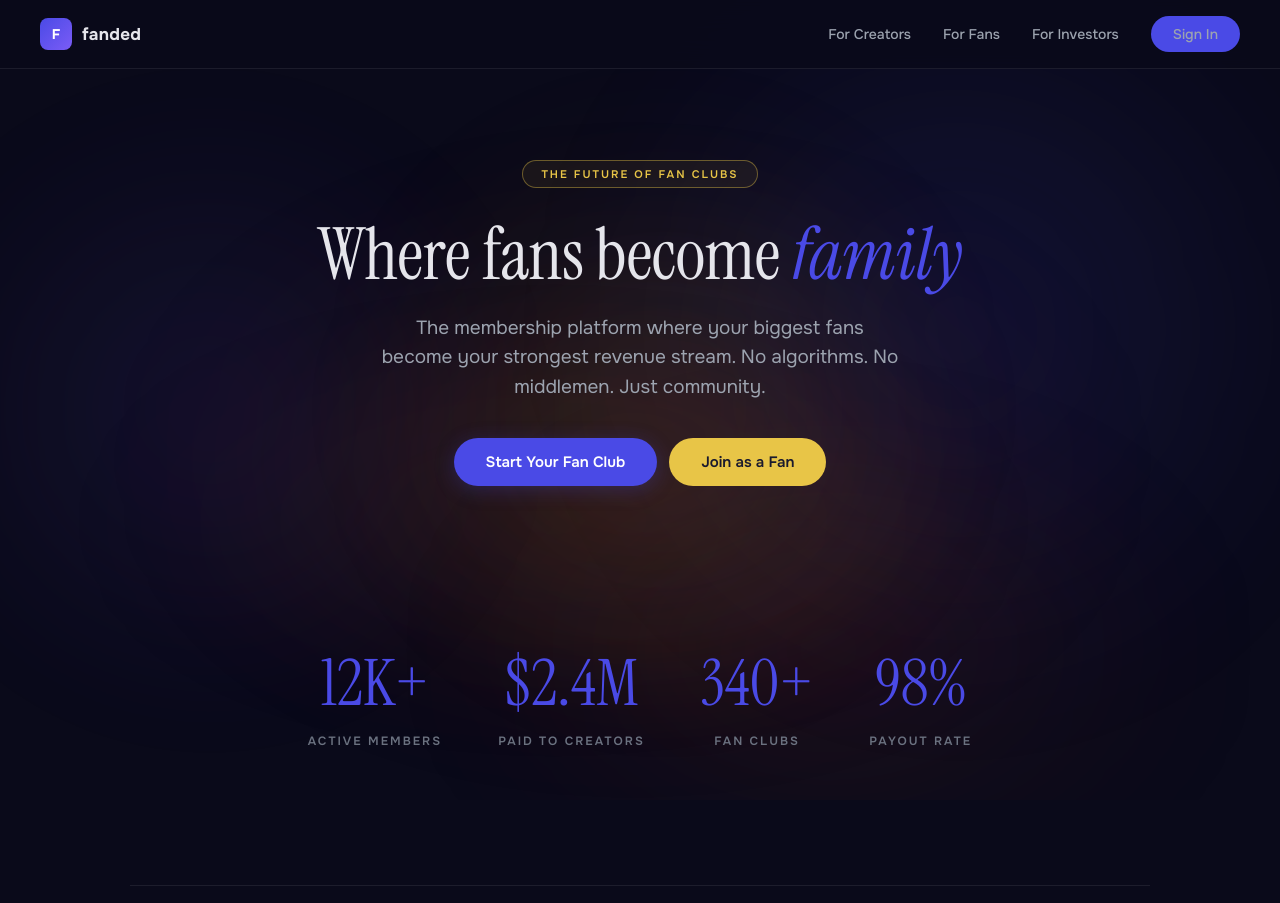
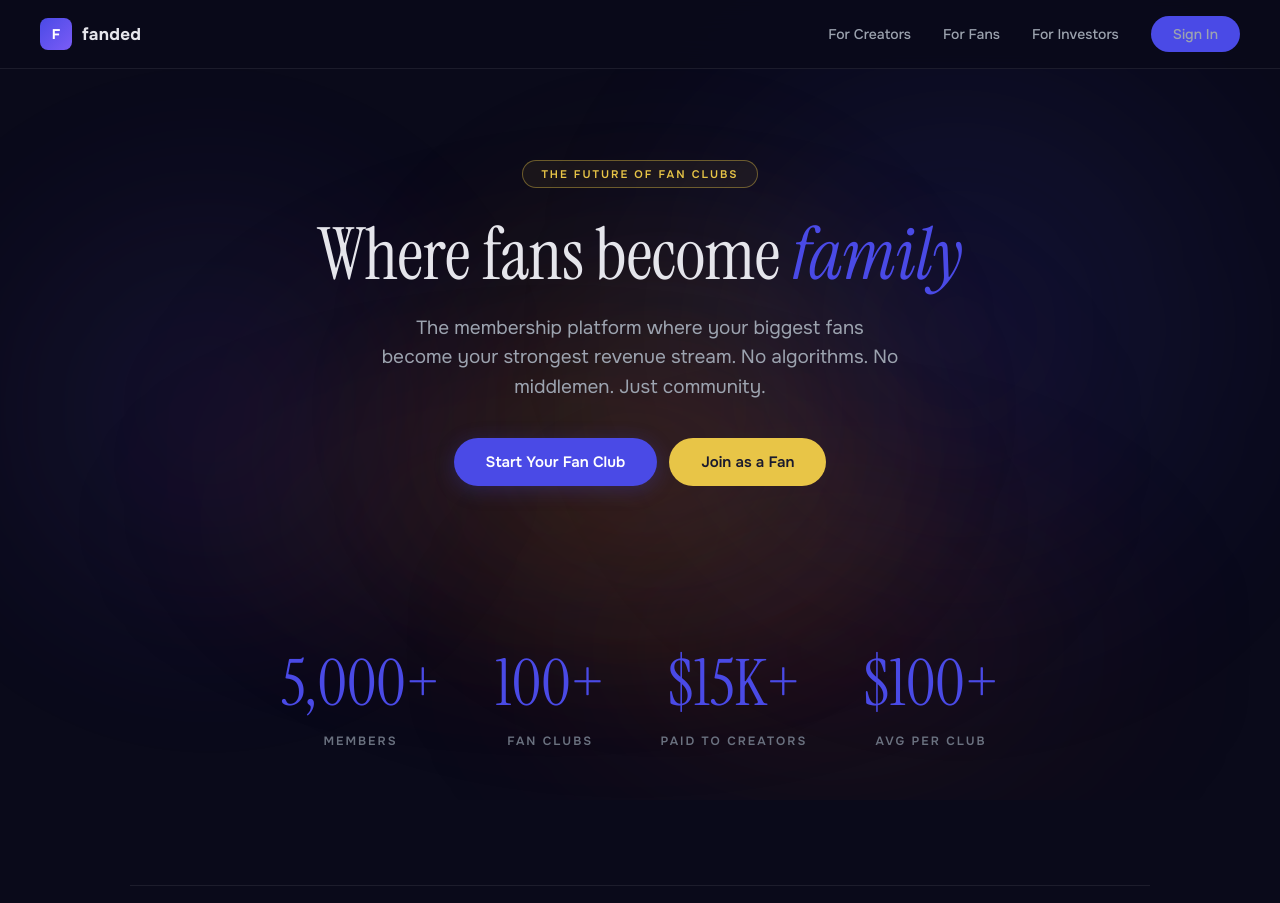
Before and after one commit to travisatreo/fanded-landing, a website: page public/index.html in a window 1280 px wide. Shown: the top 903 px of the page. Drawn offline with Linux system fonts and the light colour scheme.

Commit message:
fix: use real traction numbers — no misleading stats
5,000+ members, 100+ clubs, K+ paid, + avg per club

Co-Authored-By: Claude Opus 4.6 (1M context) <noreply@anthropic.com>

```diff
--- a/public/index.html
+++ b/public/index.html
@@ -195,10 +195,10 @@ footer{border-top:1px solid var(--border);padding:40px 0}
 <!-- STATS -->
 <div class="c">
   <div class="stats reveal">
-    <div class="stat"><div class="n">12K+</div><div class="l">Active Members</div></div>
-    <div class="stat"><div class="n">$2.4M</div><div class="l">Paid to Creators</div></div>
-    <div class="stat"><div class="n">340+</div><div class="l">Fan Clubs</div></div>
-    <div class="stat"><div class="n">98%</div><div class="l">Payout Rate</div></div>
+    <div class="stat"><div class="n">5,000+</div><div class="l">Members</div></div>
+    <div class="stat"><div class="n">100+</div><div class="l">Fan Clubs</div></div>
+    <div class="stat"><div class="n">$15K+</div><div class="l">Paid to Creators</div></div>
+    <div class="stat"><div class="n">$100+</div><div class="l">Avg per Club</div></div>
   </div>
 </div>
 
```
